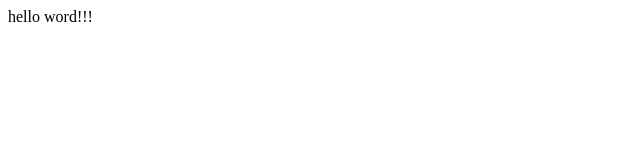
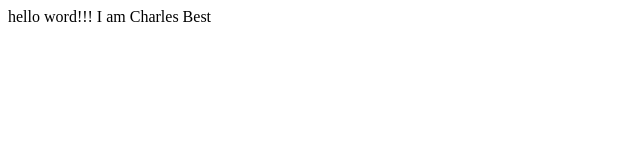
Before and after one commit to Dverybest/git-master-class, a plain HTML site: page index.html in a window 1280 px wide. Shown: the whole page, without its empty margins (0-640 px from the left). Drawn offline with Linux system fonts and the light colour scheme.

Commit message:
added name

```diff
--- a/index.html
+++ b/index.html
@@ -7,5 +7,6 @@
 </head>
 <body>
     hello word!!!
+    I am Charles Best
 </body>
 </html>
```
